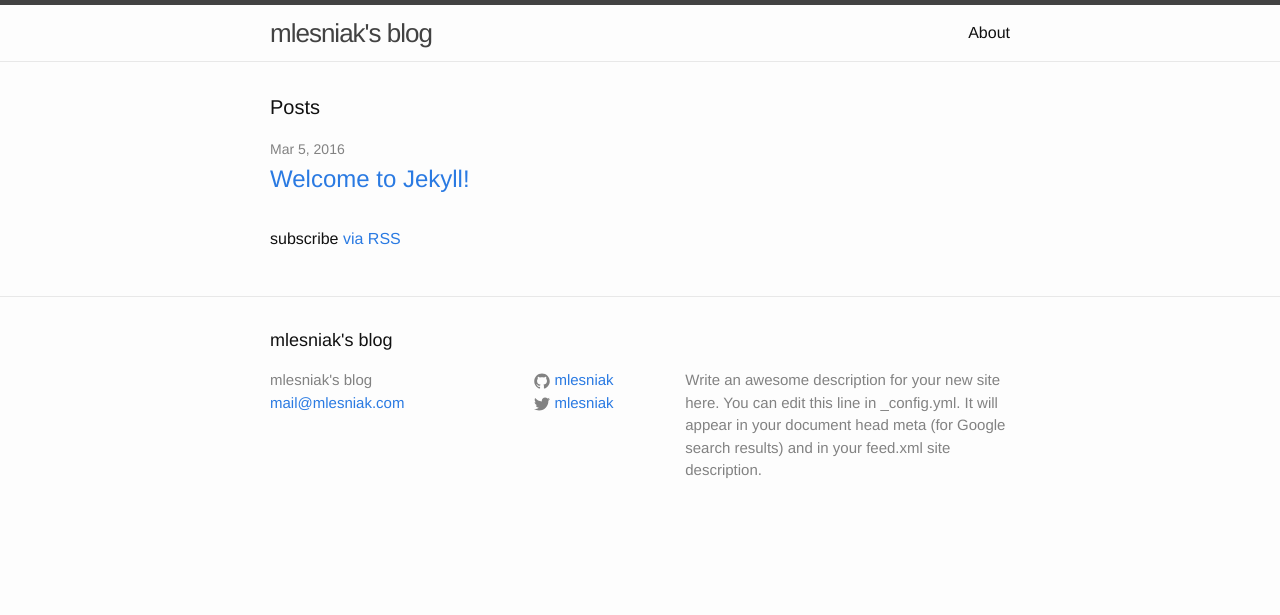
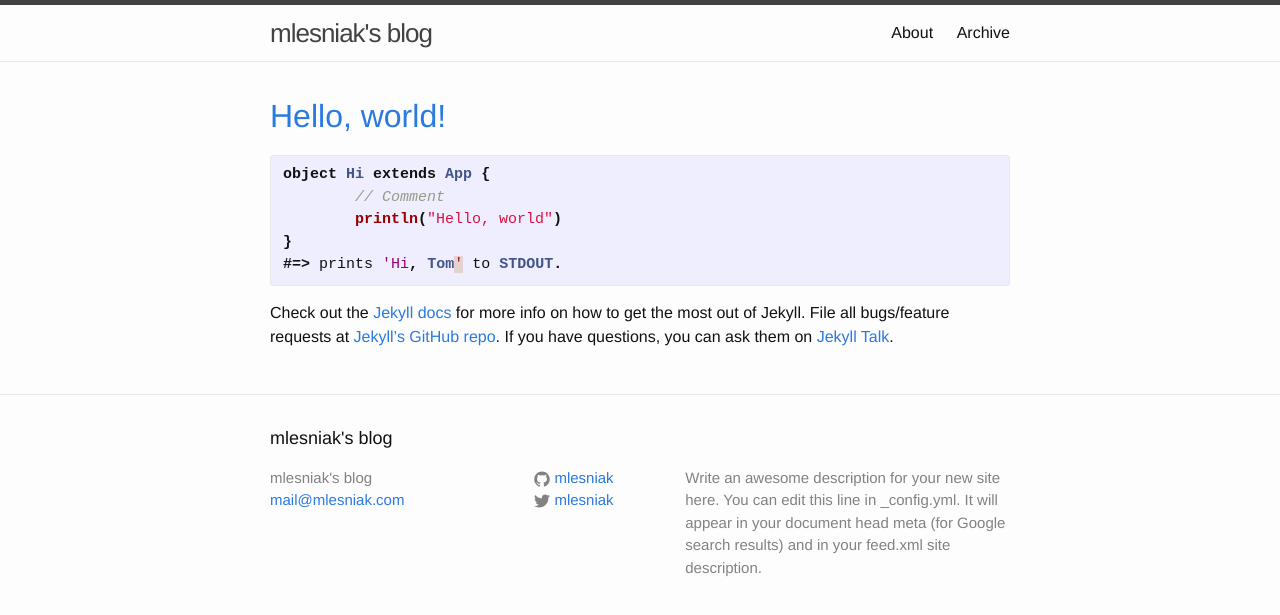
Before and after one commit to mlesniak/mlesniak.com, a Jekyll site: the page built from index.html, in a window 1280 px wide. Shown: the top 615 px of the page. Built offline with Jekyll 4.4.1, drawn with Linux system fonts in a browser that asks for light colours.

Commit message:
Show latest article on frontpage

```diff
--- /dev/null
+++ b/_includes/post_detail.html
@@ -0,0 +1,9 @@
+<h1 class="entry-title">
+{% if page.title %}
+    <a href="{{ root_url }}{{ page.url }}">{{ page.title }}</a>
+{% endif %}
+{% if post.title %}
+    <a href="{{ root_url }}{{ post.url }}">{{ post.title }}</a>
+{% endif %}
+</h1>
+<div class="entry-content">{{ content }}</div>
--- /dev/null
+++ b/_posts/2016-03-07-hello.markdown
@@ -0,0 +1,21 @@
+---
+layout: post
+title:  "Hello, world!"
+date:   2016-03-06 00:40:49 +0100
+categories: english
+---
+
+
+{% highlight scala %}
+object Hi extends App {
+	// Comment
+	println("Hello, world")
+}
+#=> prints 'Hi, Tom' to STDOUT.
+{% endhighlight %}
+
+Check out the [Jekyll docs][jekyll-docs] for more info on how to get the most out of Jekyll. File all bugs/feature requests at [Jekyll’s GitHub repo][jekyll-gh]. If you have questions, you can ask them on [Jekyll Talk][jekyll-talk].
+
+[jekyll-docs]: http://jekyllrb.com/docs/home
+[jekyll-gh]:   https://github.com/jekyll/jekyll
+[jekyll-talk]: https://talk.jekyllrb.com/
--- a/index.html
+++ b/index.html
@@ -3,21 +3,9 @@ layout: default
 ---
 
 <div class="home">
-
-  <h1 class="page-heading">Posts</h1>
-
-  <ul class="post-list">
-    {% for post in site.posts %}
-      <li>
-        <span class="post-meta">{{ post.date | date: "%b %-d, %Y" }}</span>
-
-        <h2>
-          <a class="post-link" href="{{ post.url | prepend: site.baseurl }}">{{ post.title }}</a>
-        </h2>
-      </li>
-    {% endfor %}
-  </ul>
-
-  <p class="rss-subscribe">subscribe <a href="{{ "/feed.xml" | prepend: site.baseurl }}">via RSS</a></p>
-
+  <div class="blog-index">
+  {% assign post = site.posts.first %}
+  {% assign content = post.content %}
+  {% include post_detail.html %}
+  </div>
 </div>
```
Also changed, not shown: archive.md (added, +19 -0 lines).
